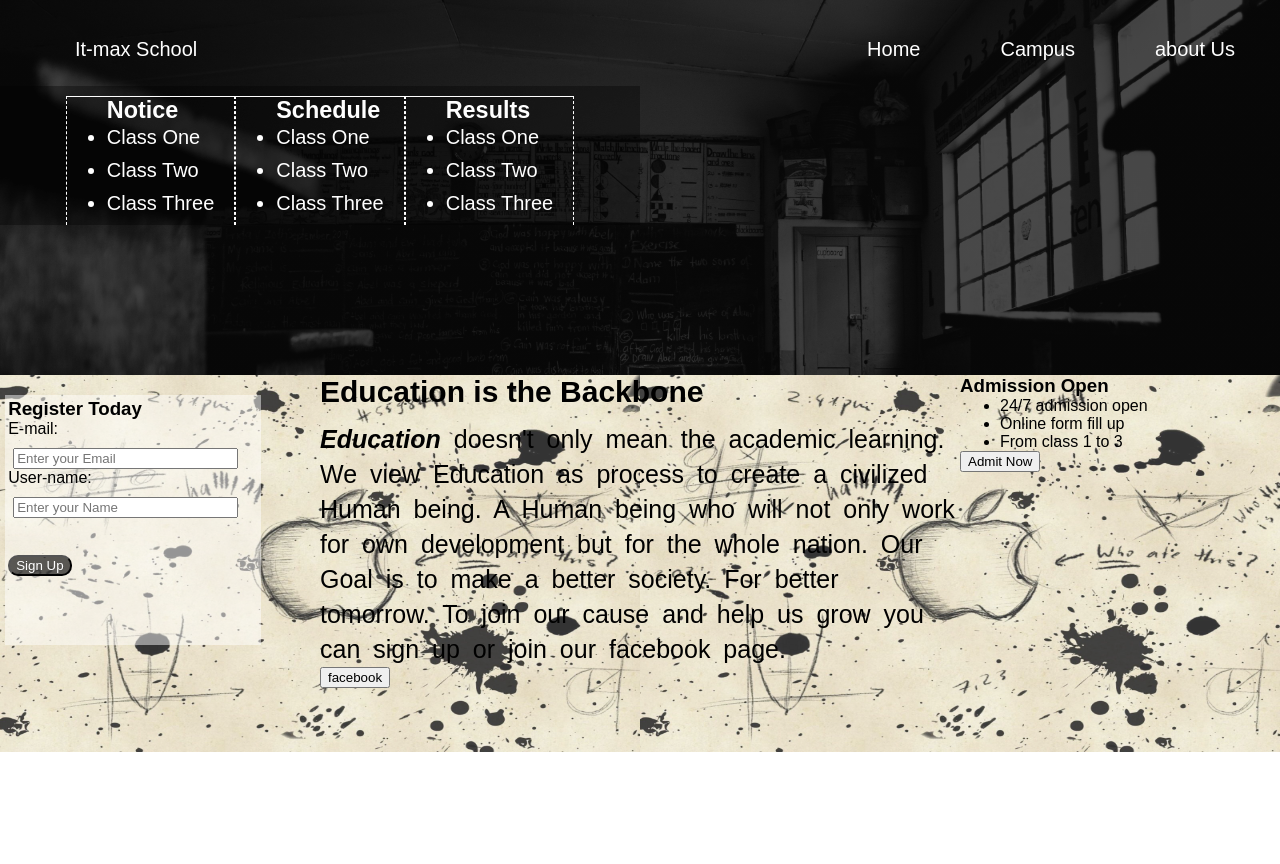
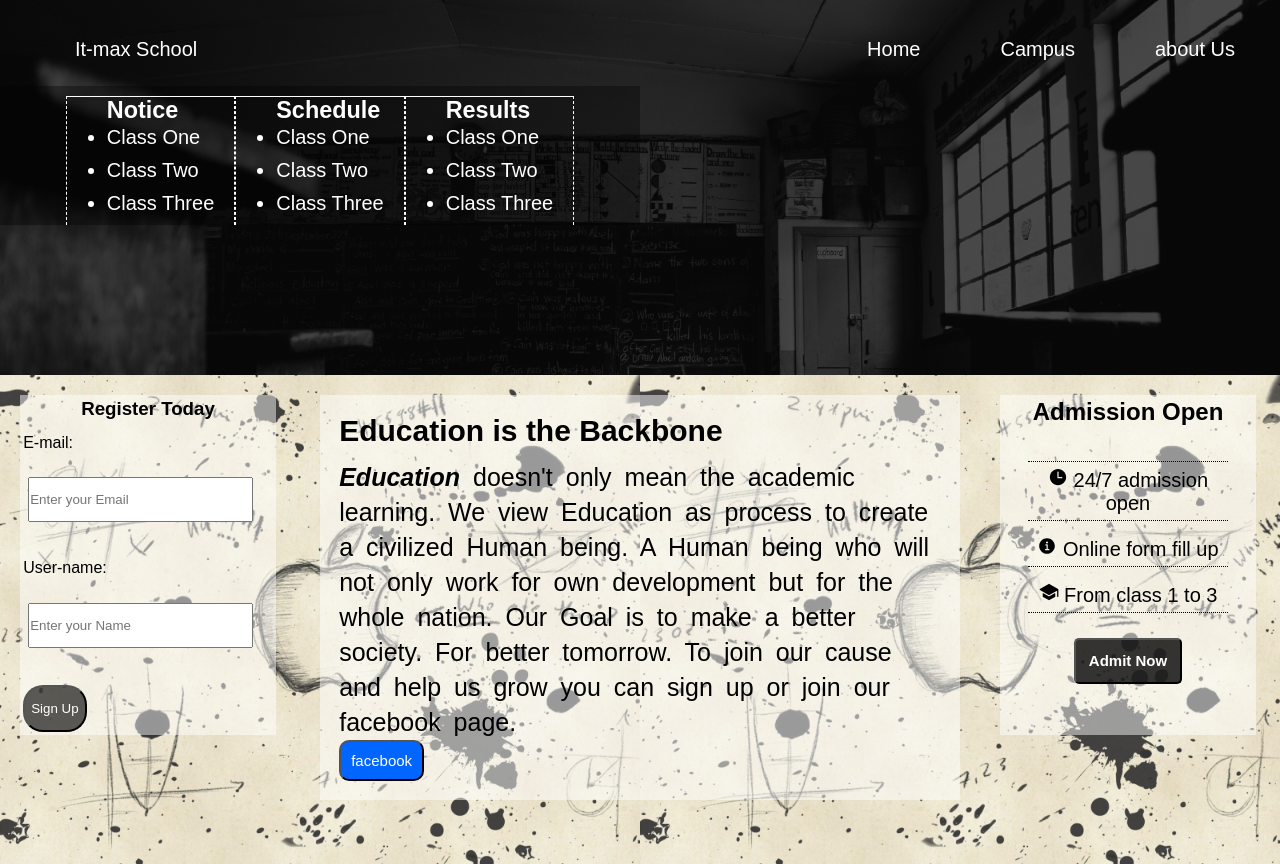
Before and after one commit to salmanfarsy/school, a plain HTML site: page index.html in a window 1280 px wide. Before the commit the page ends 800 px from the top, so only its background shows below. Drawn offline with nearby package versions, Linux system fonts and the light colour scheme.

Commit message:
done with the banner section

```diff
--- a/index.html
+++ b/index.html
@@ -63,15 +63,16 @@
         Admission Open
       </h3>
       <ul class="admit">
-        <li>24/7 admission open</li>
-        <li>Online form fill up</li>
-        <li>From class 1 to 3</li>
+        <li><ion-icon name="time"></ion-icon> 24/7 admission open</li>
+        <li><ion-icon name="information-circle"></ion-icon> Online form fill up</li>
+        <li><ion-icon name="school"></ion-icon> From class 1 to 3</li>
       </ul>
       <button class="adbtn">Admit Now</button>
     </div>
   </section>
 
 </header>
+<script src="https://unpkg.com/ionicons@5.4.0/dist/ionicons.js"></script>
 </body>
 
 </html>
--- a/styles.css
+++ b/styles.css
@@ -83,21 +83,32 @@ color: white;
   grid-template-columns: 1fr 2fr 1fr;
 }
 .form{
+  display: flex;
+  flex-wrap: wrap;
   background-color: rgba(255, 255, 255, 0.479);
   height: 80%;
   width: 80%;
   margin-top: 20px;
-  margin-left: 5px;
+  margin-left: 20px;
   padding: 1%;
+
+}
+.form>h3{
+  text-align: center;
+  width: 100%;
+  margin: 0;
+  padding: 0;
+  height: 0;
 }
 input{
-  margin-top: 10px;
+  margin-top: 0px;
+  padding: 0;
   width: 90%;
   margin-left: 5px;
 }
 .signup{
   margin-top: 15%;
-  border-radius: 10px;
+  border-radius: 20px;
   color: rgb(255, 255, 255);
   background-color: rgba(0, 0, 0, 0.637);
   transition: all 0.5s;
@@ -108,8 +119,11 @@ input{
   cursor: pointer;
 }
 label{
-  margin-top: 40%;
-  padding-top: 100px;
+  margin-top: 15%;
+  padding-top: 0px;
+}
+label[for = email]{
+margin-top: 10px;
 }
 .banner>h2{
   font-size: 30px;
@@ -121,4 +135,64 @@ label{
   word-spacing: 6px;
   font-weight: 500;
   color: rgb(0, 0, 0);
+
 }
+.banner{
+  background-color: rgba(255, 255, 255, 0.5);
+  margin-top: 20px;
+  padding: 3%;
+}
+.facebook{
+  padding: 10px;
+  font-size: 15px;
+  border-radius: 10px;
+  color: white;
+  background-color: rgb(0, 102, 255);
+  transition: all 0.5s;
+}
+.facebook:hover{
+  cursor: pointer;
+  transform: scale(1.2);
+  background-color: blue;
+}
+.admission{
+  background-color: rgba(255, 255, 255, 0.479);
+  height: 80%;
+  width: 80%;
+  margin-top: 20px;
+  margin-left: 40px;
+  padding: 1%;
+  text-align: center;
+}
+.admission>ul{
+  list-style: none;
+  font-size: 20px;
+  padding: 10%;
+}
+.admission>ul>li{
+  border-bottom: black dotted 1px;
+  align-items: center;
+  padding: 5px;
+  margin-top: 10px;
+}
+.admission>ul>li:first-child{
+  border-top:  black dotted 1px;
+}
+.adbtn{
+  padding: 5%;
+  font-size: 15px;
+  background-color: rgba(0, 0, 0, 0.788);
+  color: white;
+  font-weight: 600;
+  border-radius: 5px;
+  transition: all 0.2s;
+}
+.adbtn:hover{
+  cursor: pointer;
+  transform: scale(1.1);
+  background-color: black;
+
+}
+.admission>h3{
+  font-size: 1.5em;
+}
```
